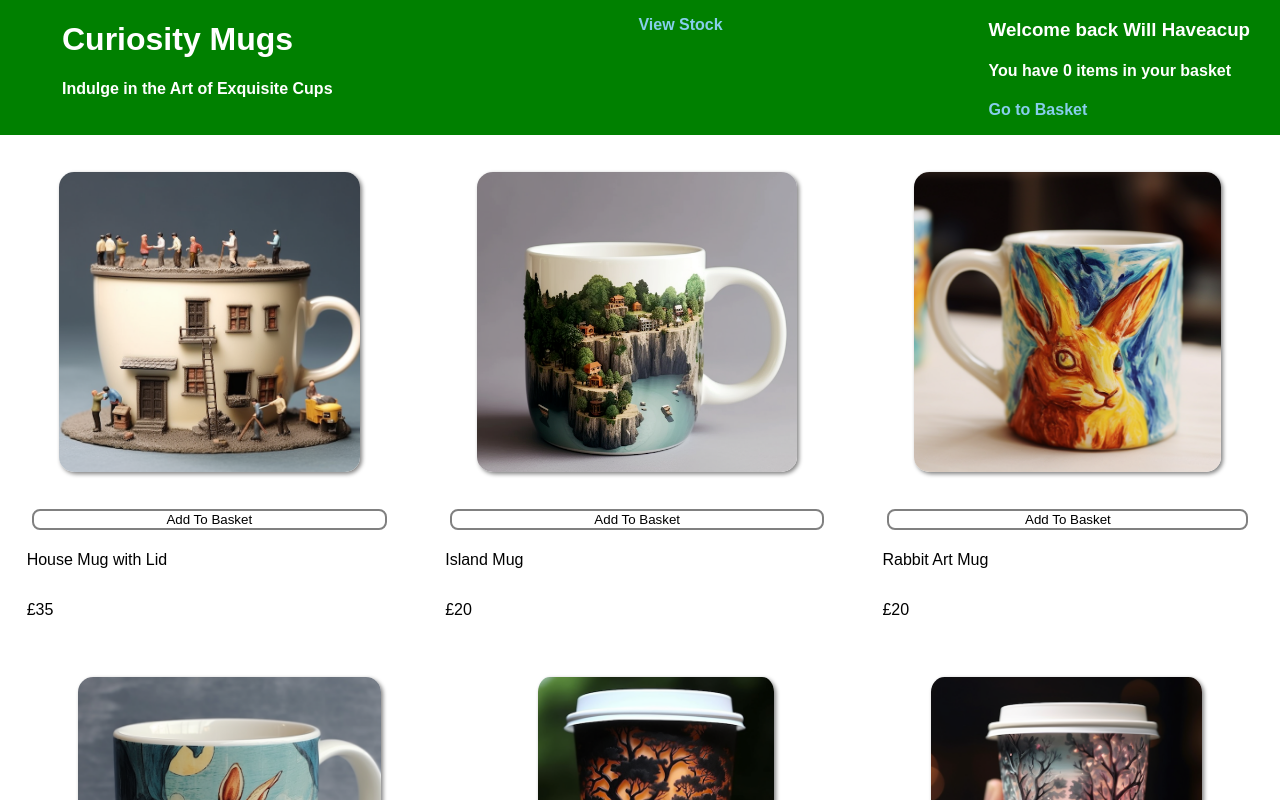
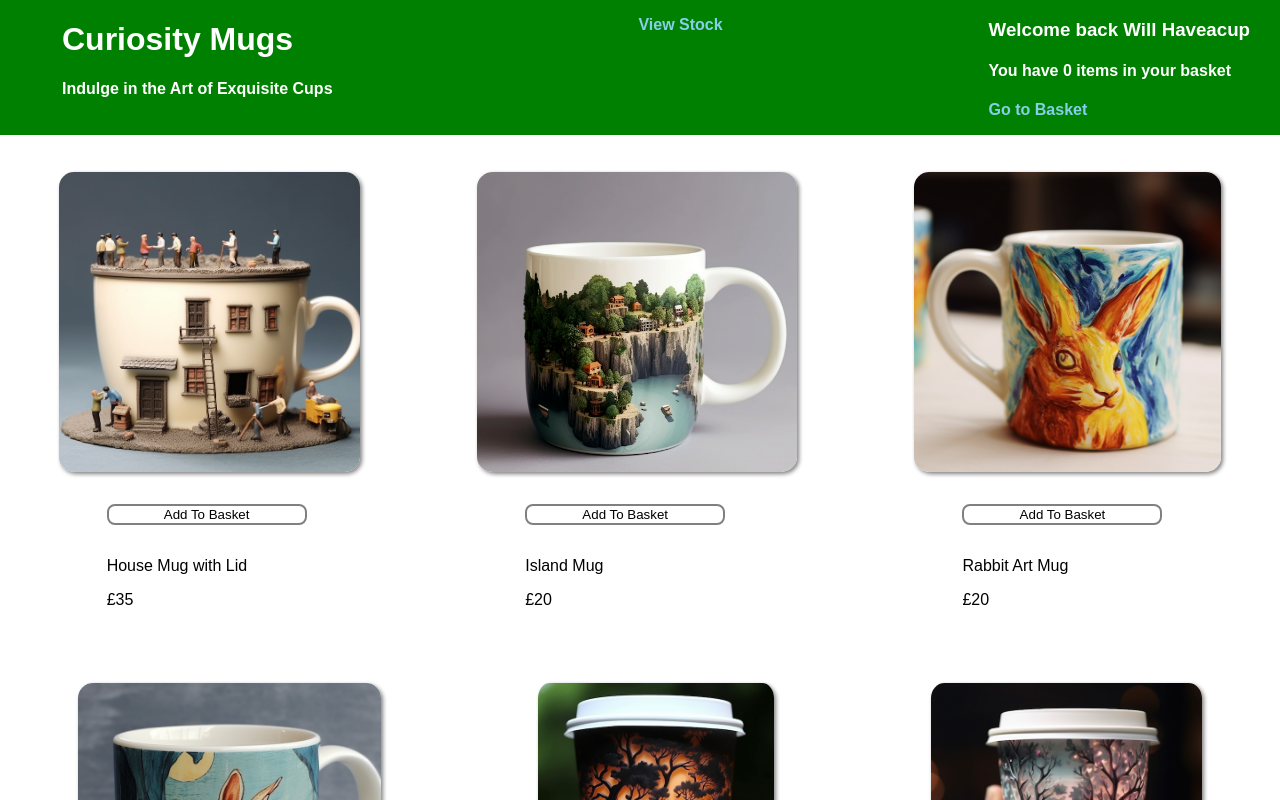
Before and after one commit to taksgarby/curiositymugs, a React (Create React App) app: page / in a window 1280 px wide. Shown: the top 800 px of the page. Built offline with nearby package versions, Linux system fonts and the light colour scheme.

Commit message:
changed button style

```diff
--- a/src/components/Item.js
+++ b/src/components/Item.js
@@ -23,9 +23,17 @@ const Item = ({ item, user, onBasketAdd }) => {
   const Button = styled.button `
     background-color: white;
     color: black;
-    margin: 5px;
+    margin-left: 80px;
+
     border: 2px solid grey;
     border-radius: 8px;
+    width: 200px;
+
+  `
+
+  const ItemInfo = styled.p `
+    margin-left: 80px;
+
   `
 
   const onClick = () => {
@@ -38,8 +46,10 @@ const Item = ({ item, user, onBasketAdd }) => {
     <StockItem>
       <ItemImage src={require("../images/" + item.image)} alt="item" />
       <Button onClick={onClick}>Add To Basket</Button>
+      <ItemInfo>
       <p>{item.name}</p>
       <p>£{item.price}</p>
+      </ItemInfo>
     </StockItem>
   );
 };
```
Also changed, not shown: 7 other files (tests, documents, lock files or other folders).
